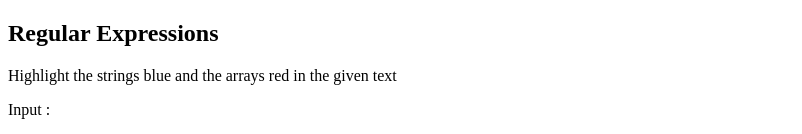
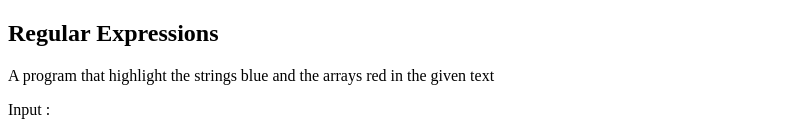
Before and after one commit to beyzakoser/Automata, a plain HTML site: page HW.html in a window 1280 px wide. Shown: the top 134 px of the page, without its empty margins (0-802 px from the left). Drawn offline with Linux system fonts and the light colour scheme.

Commit message:
Update HW.html

```diff
--- a/HW.html
+++ b/HW.html
@@ -18,7 +18,7 @@
 <body>
     <h2 id=title></h2>
 	<p>
-        Highlight the strings blue and the arrays red in the given text
+        A program that highlight the strings blue and the arrays red in the given text
     </p>
     <p>
         Input :
```
